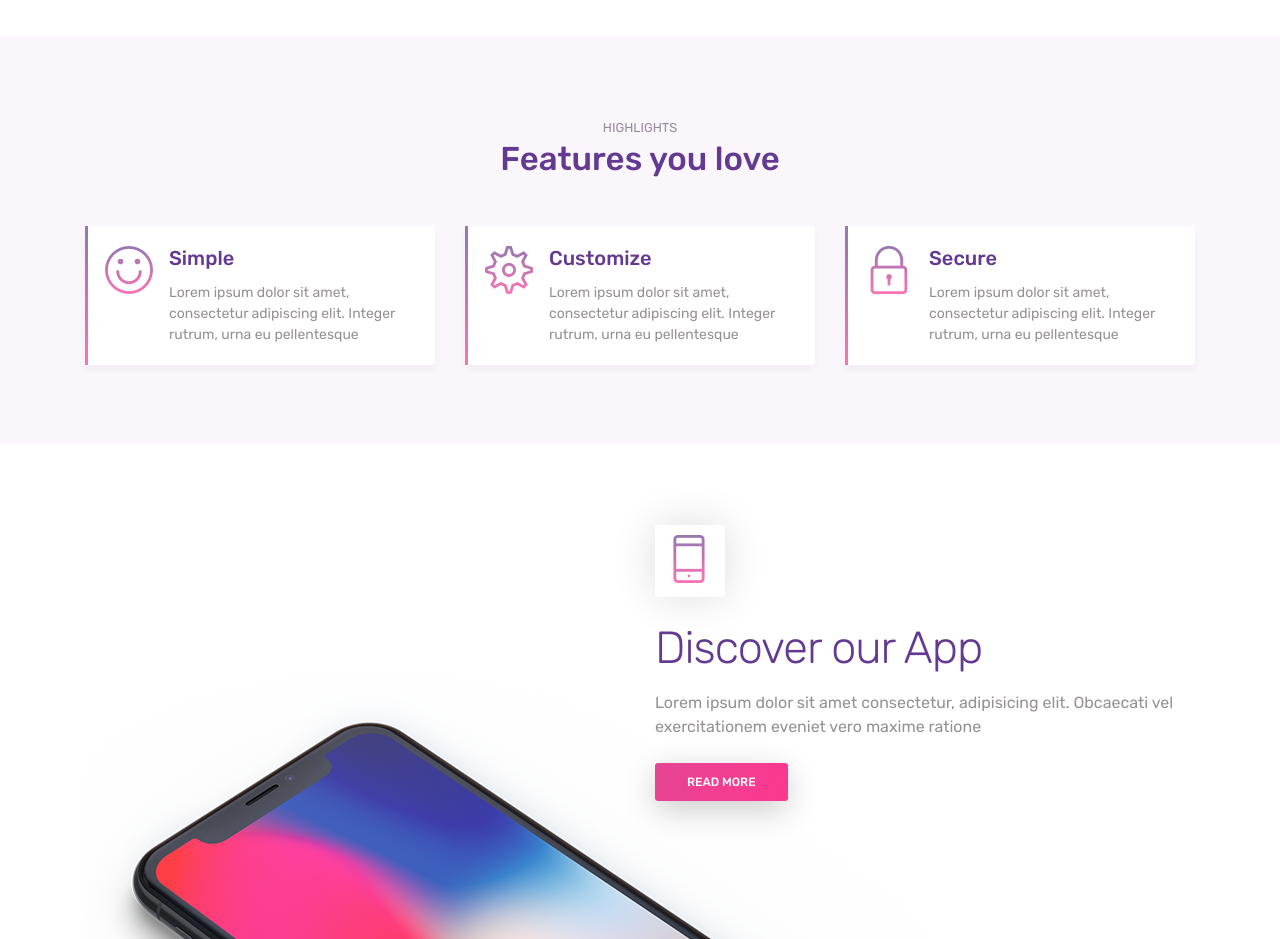
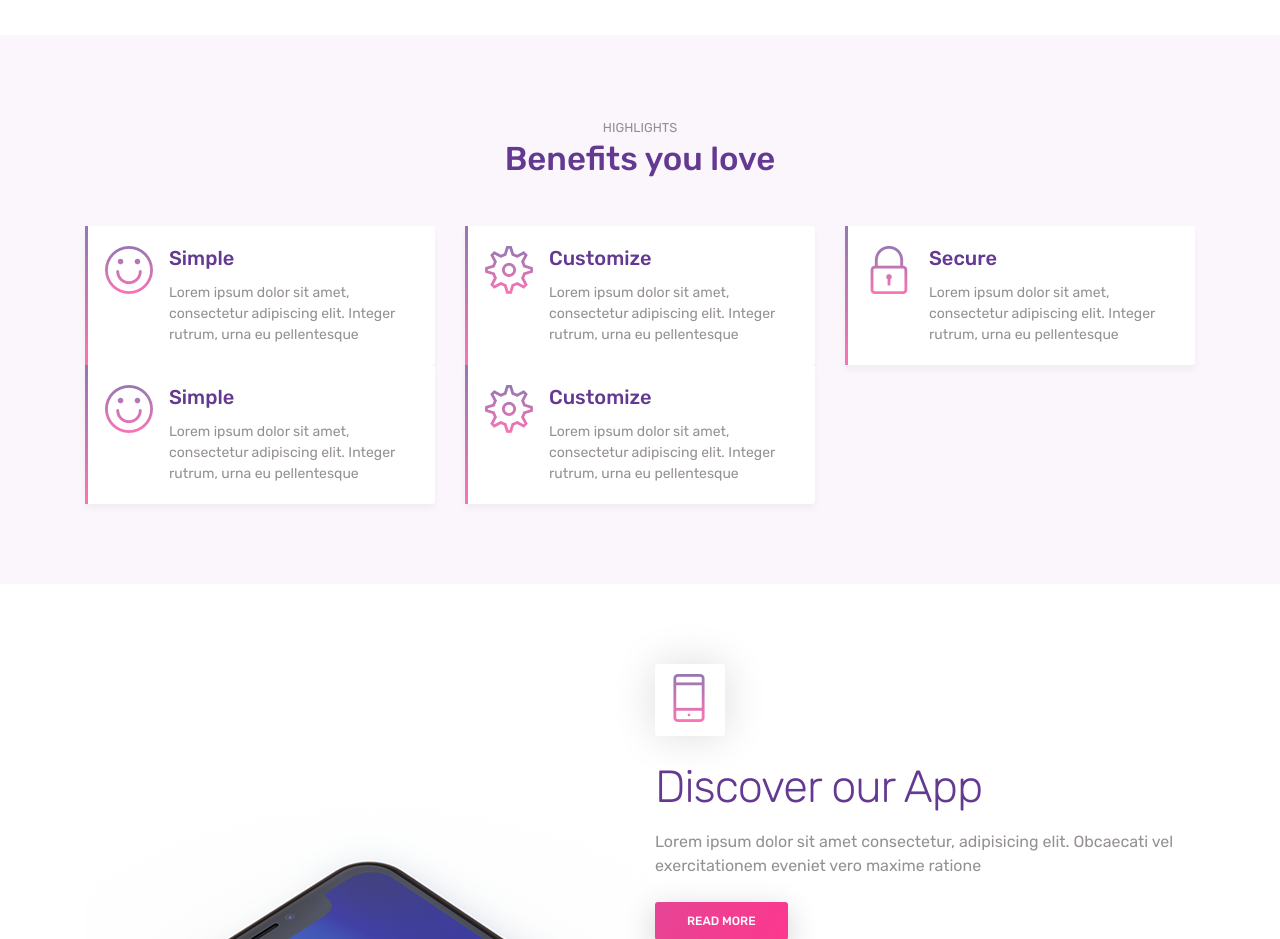
Before and after one commit to Ingimohamed/Landing-Page-2023, a plain HTML site: page index.html in a window 1280 px wide. Shown: the part 1080-2019 px from the top of the page. Drawn offline with Linux system fonts and the light colour scheme.

Commit message:
updates 10

```diff
--- a/index.html
+++ b/index.html
@@ -103,7 +103,7 @@ URI     : https://colorlib.com
 
             <div class="section-title">
                 <small>HIGHLIGHTS</small>
-                <h3>Features you love</h3>
+                <h3>Benefits you love</h3>
             </div>
 
 
@@ -147,6 +147,36 @@ URI     : https://colorlib.com
                         </div>
                     </div>
                 </div>
+            </div>
+
+            <div class="row">
+                <div class="col-12 col-lg-4">
+                    <div class="card features">
+                        <div class="card-body">
+                            <div class="media">
+                                <span class="ti-face-smile gradient-fill ti-3x mr-3"></span>
+                                <div class="media-body">
+                                    <h4 class="card-title">Simple</h4>
+                                    <p class="card-text">Lorem ipsum dolor sit amet, consectetur adipiscing elit. Integer rutrum, urna eu pellentesque </p>
+                                </div>
+                            </div>
+                        </div>
+                    </div>
+                </div>
+                <div class="col-12 col-lg-4">
+                    <div class="card features">
+                        <div class="card-body">
+                            <div class="media">
+                                <span class="ti-settings gradient-fill ti-3x mr-3"></span>
+                                <div class="media-body">
+                                    <h4 class="card-title">Customize</h4>
+                                    <p class="card-text">Lorem ipsum dolor sit amet, consectetur adipiscing elit. Integer rutrum, urna eu pellentesque </p>
+                                </div>
+                            </div>
+                        </div>
+                    </div>
+                </div>
+
             </div>
 
         </div>
```
